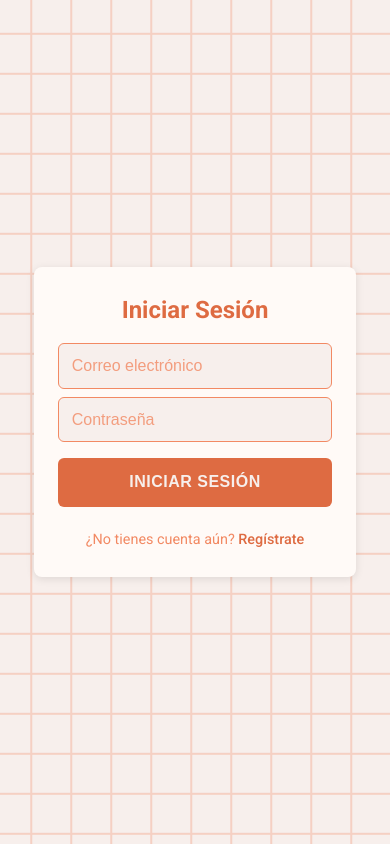
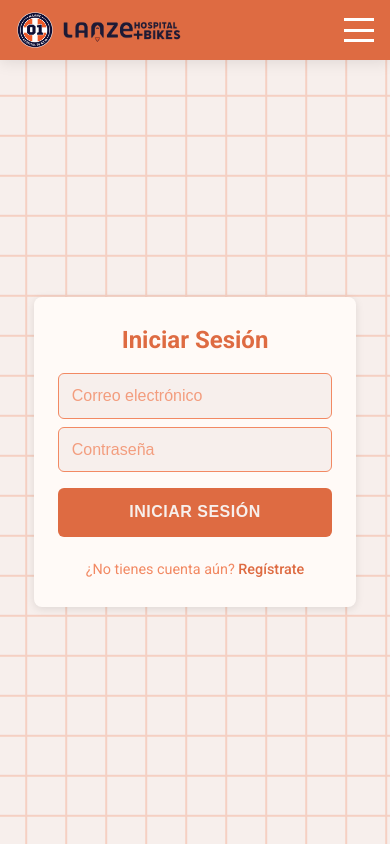
Before and after one commit to Bicis-HLanz/hopital-bicis, a Next.js app: page /login in a window 390 px wide. Built offline with nearby package versions, Linux system fonts and the light colour scheme; no server answers.

Commit message:
implementado header para ventanas de registro

```diff
--- a/app/(login)/layout.module.css
+++ b/app/(login)/layout.module.css
@@ -1,53 +1,187 @@
 .container {
   position: relative;
   width: 100%;
-  height: 100vh;
+  min-height: 100vh;
   overflow: hidden;
-  display: flex;
-  justify-content: center;
-  align-items: center;
   background-color: var(--background);
 }
 
+.header {
+  position: fixed;
+  top: 0;
+  left: 0;
+  width: 100%;
+  height: 70px;
+  background-color: #de6b42;
+  display: flex;
+  align-items: center;
+  justify-content: space-between;
+  padding: 0 1.5rem;
+  z-index: 100;
+  box-shadow: 0 2px 15px rgba(0, 0, 0, 0.1);
+}
+
+.logo-container {
+  display: flex;
+  align-items: center;
+  gap: 0.5rem;
+}
+
+.header-right {
+  display: flex;
+  gap: 1.5rem;
+  align-items: center;
+}
+
+.icon-link {
+  display: flex;
+  align-items: center;
+  justify-content: center;
+  width: 40px;
+  height: 40px;
+  transition: all 0.3s ease;
+  border-radius: 50%;
+  background-color: transparent;
+}
+
+.icon-link:hover {
+  transform: scale(1.1);
+  background-color: rgba(255, 255, 255, 0.2);
+}
+
+.mobile-menu {
+  display: none;
+}
+
+.hamburger {
+  background: transparent;
+  border: none;
+  cursor: pointer;
+  display: flex;
+  flex-direction: column;
+  justify-content: space-between;
+  height: 24px;
+  width: 30px;
+  padding: 0;
+  z-index: 10;
+}
+
+.hamburger-line {
+  background-color: white;
+  height: 3px;
+  width: 100%;
+  transition: all 0.3s ease;
+}
+
+.line1 {
+  transform: rotate(45deg) translate(5px, 5px);
+}
+
+.line2 {
+  opacity: 0;
+}
+
+.line3 {
+  transform: rotate(-45deg) translate(7px, -6px);
+}
+
+.mobile-dropdown {
+  position: absolute;
+  top: 100%;
+  right: 0;
+  background-color: #de6b42;
+  width: 200px;
+  border-radius: 0 0 8px 8px;
+  box-shadow: 0 4px 6px rgba(0, 0, 0, 0.1);
+  z-index: 9;
+  padding: 1rem;
+  display: flex;
+  flex-direction: column;
+  gap: 1rem;
+}
+
+.mobile-link {
+  display: flex;
+  align-items: center;
+  gap: 0.75rem;
+  color: white;
+  text-decoration: none;
+  padding: 0.5rem;
+  border-radius: 4px;
+  transition: background-color 0.2s;
+}
+
+.mobile-link:hover {
+  background-color: rgba(255, 255, 255, 0.2);
+}
+
 .squareGrid {
-  position: absolute;
-  top: -50%;
-  left: -50%;
-  width: 200%;
-  height: 200%;
+  position: fixed;
+  top: 0;
+  left: 0;
+  width: 100%;
+  height: 100%;
   background:
     linear-gradient(var(--secondary) 2px, transparent 2px),
     linear-gradient(90deg, var(--secondary) 2px, transparent 2px);
   background-size: 40px 40px;
-  background-position: 0 0, 0 0;
   animation: slideSquares 4s linear infinite;
   z-index: 1;
   opacity: 0.3;
-}
-
-@keyframes slideSquares {
-  0% {
-    transform: translate(0, 0);
-  }
-  100% {
-    transform: translate(-40px, 40px);
-  }
+  pointer-events: none;
 }
 
 .children {
   position: relative;
   z-index: 2;
   width: 100%;
-  max-width: 1200px;
-  padding: 1rem;
+  max-width: 500px;
+  margin: 70px auto 0;
+  padding: 2rem;
+  min-height: calc(100vh - 70px);
+  display: flex;
+  flex-direction: column;
+  justify-content: center;
 }
 
-@media (prefers-color-scheme: dark) {
-  .container {
-    background-color: var(--background);
+@keyframes slideSquares {
+  0% {
+    background-position: 0 0, 0 0;
+  }
+  100% {
+    background-position: -40px 40px, -40px 40px;
+  }
+}
+
+@media (max-width: 768px) {
+  .header {
+    height: 60px;
+    padding: 0 1rem;
   }
 
-  .squareGrid {
-    opacity: 0.15;
+  .header-right {
+    display: none;
+  }
+
+  .mobile-menu {
+    display: block;
+  }
+
+  .children {
+    margin-top: 60px;
+    min-height: calc(100vh - 60px);
+    padding: 1.5rem;
   }
 }
+
+@media (max-width: 480px) {
+  .logo-container img[alt="logo Hospital Bikes"] {
+    width: 120px;
+    height: auto;
+  }
+
+  .children {
+    padding: 1rem;
+    max-width: 100%;
+  }
+}
--- a/app/(login)/layout.tsx
+++ b/app/(login)/layout.tsx
@@ -1,17 +1,117 @@
-import React from 'react';
-import styles from './layout.module.css';
+"use client";
+
+import React, { useState } from "react";
+import styles from "./layout.module.css";
+import Image from "next/image";
+import Link from "next/link";
 
 export default function RootLayout({
   children,
 }: Readonly<{
   children: React.ReactNode;
 }>) {
+  const [isMenuOpen, setIsMenuOpen] = useState(false);
+
+  const toggleMenu = () => {
+    setIsMenuOpen(!isMenuOpen);
+  };
+
   return (
     <div className={styles.container}>
-      <div className={styles.squareGrid} /> {/* ¡Cuadrados en movimiento! */}
-      <div className={styles.children}>
+      {}
+      <header className={styles.header}>
+        <div className={styles["logo-container"]}>
+          <Image
+            src="/logo.png"
+            alt="logo"
+            width={38}
+            height={38}
+            priority
+          />
+          <Image
+            src="/logoEscrito.png"
+            alt="logo Hospital Bikes"
+            width={160}
+            height={34}
+            priority
+            className={styles["text-logo"]}
+          />
+        </div>
+
+        {}
+        <div className={styles["header-right"]}>
+          <Link href="/documentacion" className={styles["icon-link"]} aria-label="Documentación">
+            <Image
+              src="/info.png"
+              alt=""
+              width={30}
+              height={30}
+            />
+          </Link>
+          <Link href="/login" className={styles["icon-link"]} aria-label="Iniciar sesión">
+            <Image
+              src="/userIcon.png"
+              alt=""
+              width={35}
+              height={35}
+            />
+          </Link>
+        </div>
+
+        {}
+        <div className={styles["mobile-menu"]}>
+          <button
+            className={`${styles["hamburger"]} ${isMenuOpen ? styles["open"] : ""}`}
+            onClick={toggleMenu}
+            aria-label="Menú"
+            aria-expanded={isMenuOpen}
+          >
+            <div className={`${styles["hamburger-line"]} ${isMenuOpen ? styles["line1"] : ""}`}></div>
+            <div className={`${styles["hamburger-line"]} ${isMenuOpen ? styles["line2"] : ""}`}></div>
+            <div className={`${styles["hamburger-line"]} ${isMenuOpen ? styles["line3"] : ""}`}></div>
+          </button>
+
+          {}
+          {isMenuOpen && (
+            <div className={styles["mobile-dropdown"]}>
+              <Link
+                href="/documentacion"
+                className={styles["mobile-link"]}
+                onClick={toggleMenu}
+              >
+                <Image
+                  src="/info.png"
+                  alt="Documentación"
+                  width={20}
+                  height={20}
+                />
+                <span>Documentación</span>
+              </Link>
+              <Link
+                href="/login"
+                className={styles["mobile-link"]}
+                onClick={toggleMenu}
+              >
+                <Image
+                  src="/userIcon.png"
+                  alt="Iniciar sesión"
+                  width={20}
+                  height={20}
+                />
+                <span>Iniciar sesión</span>
+              </Link>
+            </div>
+          )}
+        </div>
+      </header>
+
+      {}
+      <div className={styles.squareGrid} />
+
+      {}
+      <main className={styles.children}>
         {children}
-      </div>
+      </main>
     </div>
   );
 }
```
